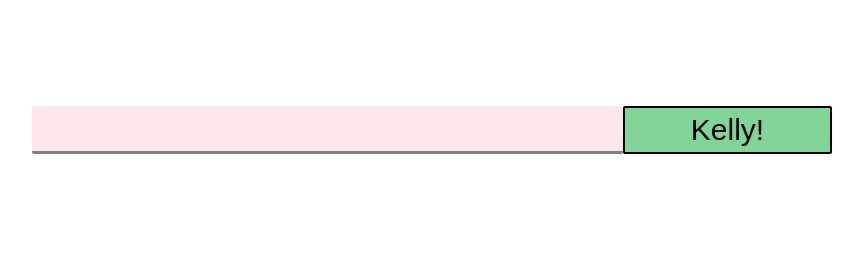
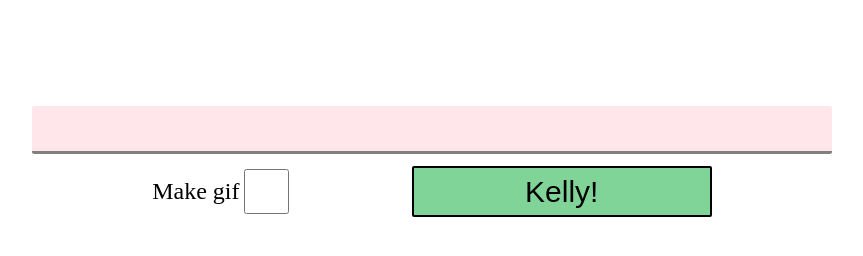
Before and after one commit to alastair-smith/kelly, a website with bundled scripts: page index.html in a window 1280 px wide. Shown: the whole page, without its empty margins (208-1071 px from the left). Built offline with nearby package versions, Linux system fonts and the light colour scheme; files whose address does not match are found by name.

Commit message:
updated frontend to toggle gif functionality

```diff
--- a/index.html
+++ b/index.html
@@ -35,11 +35,12 @@
       margin-top: 5vw;
       display: flex;
       flex-wrap: wrap;
+      justify-content: space-evenly;
       max-width: calc(100vw - 60px);
     }
 
-    input {
-      width: 640px;
+    #text-input {
+      width: 800px;
       max-width: calc(100vw - 70px);
       height: 45px;
       font-size: 30px;
@@ -51,12 +52,22 @@
       border-bottom-width: 3px;
       padding: 0 6px;
       margin-top: 12px;
-      flex: 3;
     }
 
-    input:focus {
+    #text-input:focus {
       background-color: rgba(255, 192, 203, 1);
       outline: none;
+    }
+
+    #gif-checkbox-container {
+      margin-top: 12px;
+      display: flex;
+      align-items: center;
+    }
+
+    #gif-checkbox-container input {
+      height: 45px;
+      width: 45px;
     }
 
     button {
@@ -66,6 +77,7 @@
       border-color: black;
       min-height: 48px;
       margin-top: 12px;
+      max-width: 300px;
       flex: 1;
       cursor: pointer;
     }
@@ -119,8 +131,12 @@
     <main>
       <div id='center-column'>
         <form id='kellyify' method='get' action='https://api.alsmith.dev/kelly'>
-          <input id='user-input' type='text' name='text' value=''
+          <input id='text-input' type='text' name='text' value=''
             autocomplete='off'>
+          <div id='gif-checkbox-container'>
+            <label for="gif">Make gif</label>
+            <input id='gif' type='checkbox' name='gif'>
+          </div>
           <button class='submit-btn' type='submit'>Kelly!</button>
         </form>
         <div id='image-container'></div>
@@ -147,9 +163,10 @@
     const processForm = event => {
       if (event.preventDefault) event.preventDefault()
       const text = event.target[0].value
+      const isGif = event.target[1].checked
       if (text.length > 0) {
         const container = document.getElementById('image-container')
-        const url = `https://api.alsmith.dev/kelly?text=${encodeURI(text)}`
+        const url = `https://api.alsmith.dev/kelly?text=${encodeURI(text)}${isGif ? '&gif=1' : ''}`
 
         if (!container.firstChild) {
           // blurry placeholder
```
